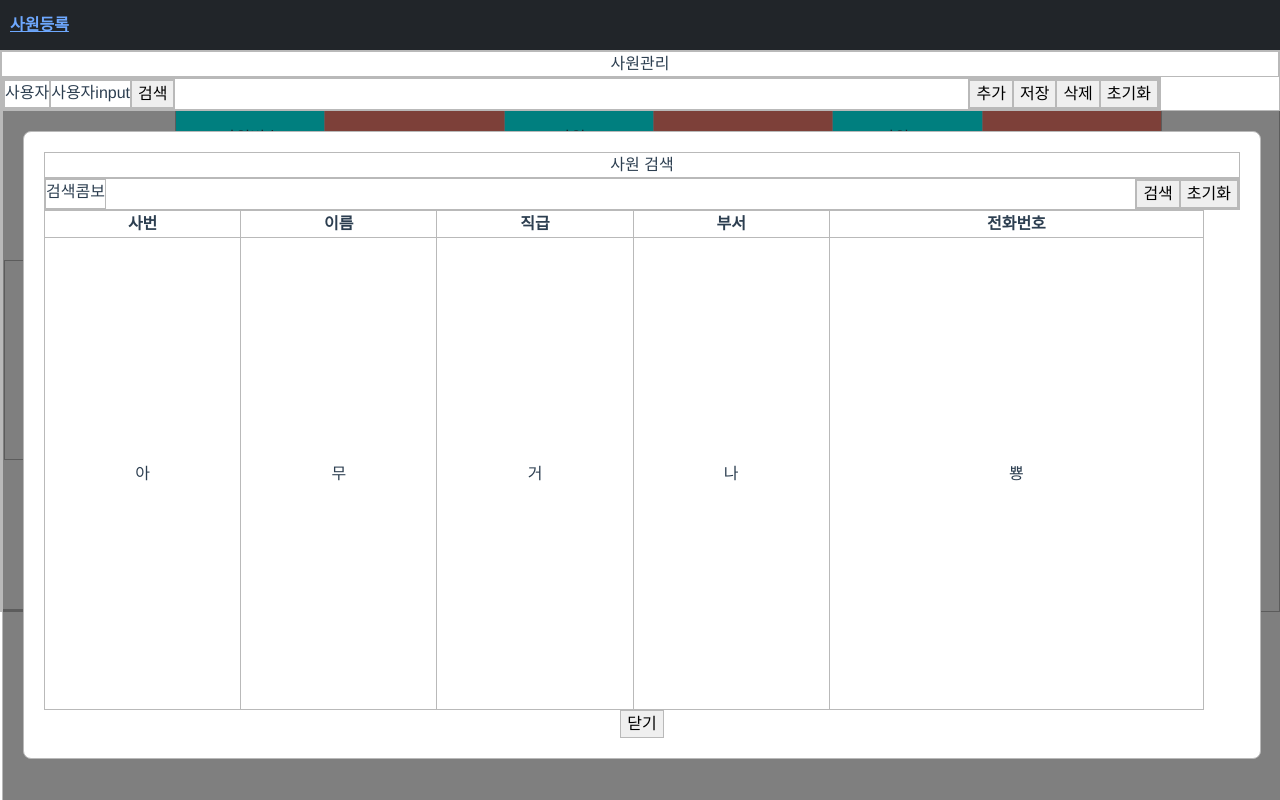
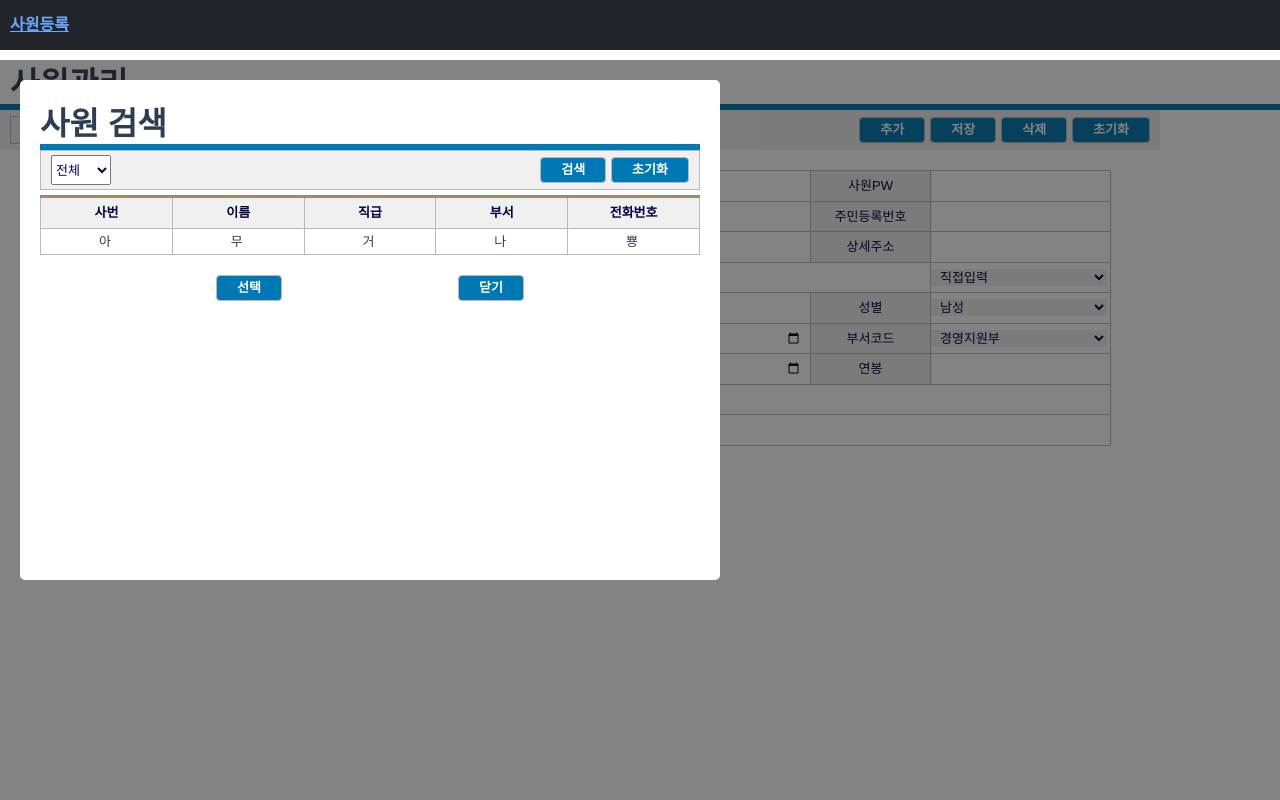
Before and after one commit to orangefield/teskan-front, a Vue app: page /emp in a window 1280 px wide. Both pictures are taken after a click on the button "검색". Built offline with nearby package versions, Linux system fonts and the light colour scheme.

Commit message:
CSS 대충 완료

```diff
--- a/src/views/emp/EmpForm.vue
+++ b/src/views/emp/EmpForm.vue
@@ -1,63 +1,77 @@
 <!-- 템플릿 시작 -->
 <template>
     <div class="emp_container">
-        <div class="emp_header">사원관리</div>
+        <!-- 사원 검색 모달창 시작-->
+        <div class="black_bg" v-if="isModalOpened == true">
+            <div class="white_bg">
+                <div class="emp_header">사원 검색</div>
+                <div class="emp_modal_menu">
+                    <select class="modal_dropdown_list">
+                        <option>전체</option>
+                        <option>이름</option>
+                        <option>사번</option>
+                        <option>부서</option>
+                    </select>
+                    <div>
+                        <button class="emp_btn mr_5">검색</button>
+                        <button class="emp_btn">초기화</button>
+                    </div>
+                </div>
+                <table class="modal_table mt_5">
+                    <thead>
+                        <tr>
+                            <th class="col_name">사번</th>
+                            <th class="col_name">이름</th>
+                            <th class="col_name">직급</th>
+                            <th class="col_name">부서</th>
+                            <th class="col_name">전화번호</th>
+                        </tr>
+                    </thead>
+                    <tbody>
+                        <tr>
+                            <td class="col_data">아</td>
+                            <td class="col_data">무</td>
+                            <td class="col_data">거</td>
+                            <td class="col_data">나</td>
+                            <td class="col_data">뿅</td>
+                        </tr>
+                    </tbody>
+                </table>
+                <div class="modal_menu mv_20">
+                    <button class="emp_btn">선택</button>
+                    <button class="emp_btn" @click="isModalOpened = false">닫기</button>
+                </div>
+            </div>
+        </div>
+        <!-- 사원 검색 모달창 끝-->
+        <div class="emp_header">
+            <p class="ml_10">사원관리</p>
+        </div>
         <div class="emp_body">
             <!-- 검색 및 CRUD 버튼 시작 -->
             <div class="menu">
                 <div class="menu_left">
-                    <div>사용자</div>
-                    <div>사용자input</div>
-                    <button @click="isModalOpened = true">검색</button>
+                    <div class="emp_search_keyword">
+                        <p>사용자</p>
+                    </div>
+                    <div class="mr_10"><input type="text"></div>
+                    <button class="emp_btn" @click="isModalOpened = true">검색</button>
                 </div>
                 <div class="menu_right">
-                    <button>추가</button>
-                    <button>저장</button>
-                    <button>삭제</button>
-                    <button>초기화</button>
+                    <button class="emp_btn mr_5">추가</button>
+                    <button class="emp_btn mr_5">저장</button>
+                    <button class="emp_btn mr_5">삭제</button>
+                    <button class="emp_btn mr_10">초기화</button>
                 </div>
             </div>
             <!-- 검색 및 CRUD 버튼 끝 -->
-            <!-- 사원 검색 모달창 시작-->
-            <div class="black_bg" v-if="isModalOpened == true">
-                <div class="white_bg">
-                    <div>사원 검색</div>
-                    <div class="emp_modal_menu">
-                        <div>검색콤보</div>
-                        <div>
-                            <button>검색</button>
-                            <button>초기화</button>
-                        </div>
-                    </div>
-                    <table>
-                        <thead>
-                            <tr>
-                                <th>사번</th>
-                                <th>이름</th>
-                                <th>직급</th>
-                                <th>부서</th>
-                                <th>전화번호</th>
-                            </tr>
-                        </thead>
-                        <tbody>
-                            <tr>
-                                <td>아</td>
-                                <td>무</td>
-                                <td>거</td>
-                                <td>나</td>
-                                <td>뿅</td>
-                            </tr>
-                        </tbody>
-                    </table>
-                    <button @click="isModalOpened = false">닫기</button>
-                </div>
-            </div>
-            <!-- 사원 검색 모달창 끝-->
             <!-- 데이터 입력 테이블 시작 -->
             <table>
                 <tr>
                     <td rowspan="9">
-                        <div class="emp_photo">클릭하여 사진 추가</div>
+                        <div class="emp_photo mh_20">
+                            <div>클릭하여 사진 추가</div>
+                        </div>
                     </td>
                     <td class="col_name">사원번호</td>
                     <td class="col_data"></td>
@@ -83,9 +97,19 @@
                 <tr>
                     <td class="col_name">이메일</td>
                     <td class="col_data"></td>
-                    <td>@</td>
-                    <td colspan="2"></td>
-                    <td class="col_data">이메일콤보</td>
+                    <td class="table_bt table_br ft_13">@</td>
+                    <td class="table_bt" colspan="2"></td>
+                    <td class="col_data">
+                        <select class="dropdown_list">
+                            <option value="">naver.com</option>
+                            <option>hanmail.net</option>
+                            <option>daum.net</option>
+                            <option>nate.com</option>
+                            <option>gmail.com</option>
+                            <option>hotmail.com</option>
+                            <option selected>직접입력</option>
+                        </select>
+                    </td>
                 </tr>
                 <tr>
                     <td class="col_name">전화번호</td>
@@ -93,31 +117,67 @@
                     <td class="col_name">휴대폰번호</td>
                     <td class="col_data"></td>
                     <td class="col_name">성별</td>
-                    <td class="col_data">성별콤보</td>
+                    <td class="col_data">
+                        <select class="dropdown_list">
+                            <option>남성</option>
+                            <option>여성</option>
+                        </select>
+                    </td>
                 </tr>
                 <tr>
                     <td class="col_name">입사구분코드</td>
-                    <td class="col_data">입사구분코드콤보</td>
+                    <td class="col_data">
+                        <select class="dropdown_list">
+                            <option>재직</option>
+                            <option>철수</option>
+                            <option>휴직</option>
+                        </select>
+                    </td>
                     <td class="col_name">입사일자</td>
-                    <td class="col_data">입사일자달력</td>
+                    <td class="col_data"><input class="emp_cal" type="date"></td>
                     <td class="col_name">부서코드</td>
-                    <td class="col_data">부서코드콤보</td>
+                    <td class="col_data">
+                        <select class="dropdown_list">
+                            <option>경영지원부</option>
+                            <option>기술부</option>
+                            <option>영업부</option>
+                            <option>품질</option>
+                        </select>
+                    </td>
                 </tr>
                 <tr>
                     <td class="col_name">직위구분코드</td>
-                    <td class="col_data">직위구분코드콤보</td>
+                    <td class="col_data">
+                        <select class="dropdown_list">
+                            <option>과장</option>
+                            <option>대리</option>
+                            <option>대표이사</option>
+                            <option>부장</option>
+                            <option>사원</option>
+                            <option>상무</option>
+                            <option>전무</option>
+                            <option>주임</option>
+                            <option>차장</option>
+                        </select>
+                    </td>
                     <td class="col_name">퇴사일자</td>
-                    <td class="col_data">퇴사일자달력</td>
+                    <td class="col_data"><input class="emp_cal" type="date"></td>
                     <td class="col_name">연봉</td>
                     <td class="col_data"></td>
                 </tr>
                 <tr>
                     <td class="col_name">병역여부</td>
-                    <td class="col_data">병역여부콤보</td>
+                    <td class="col_data">
+                        <select class="dropdown_list">
+                            <option>필</option>
+                            <option>미필</option>
+                        </select>
+                    </td>
+                    <td class="table_br" colspan="4"></td>
                 </tr>
                 <tr>
-                    <td class="col_name">비고</td>
-                    <td colspan="6"></td>
+                    <td class="col_name ">비고</td>
+                    <td class="table_bb table_bt table_br" colspan="6"></td>
                 </tr>
             </table>
             <!-- 데이터 입력 테이블 끝 -->
@@ -140,40 +200,126 @@ export default {
 <!-- CSS 시작 -->
 <style scoped>
 * {
-    border: 1px solid rgb(185, 185, 185);
+    margin: 0px;
+    padding: 0px;
+    box-sizing: border-box;
+    /* border: 1px solid rgb(185, 185, 185); */
+}
+
+.ft_13 {
+    font-size: 13px;
+}
+
+.mh_10 {
+    margin: 0px 10px 0px 10px;
+}
+
+.mh_20 {
+    margin: 0px 20px 0px 20px;
+}
+
+.mv_20 {
+    margin: 20px 0px 20px 0px;
+}
+
+.ml_10 {
+    margin: 0px 0px 0px 10px;
+}
+
+.mr_10 {
+    margin: 0px 10px 0px 0px;
+}
+
+.mr_5 {
+    margin: 0px 5px 0px 0px;
+}
+
+.mt_5 {
+    margin: 5px 0px 0px 0px;
 }
 
 table {
-    width: 1160px;
-    height: 500px;
+    /* width: 1160px;
+    height: 500px; 이제 필요 없음*/
+
 }
 
 .emp_container {
-    margin: 0
+    margin: 10px 0px 0px 0px;
+    /** 헤더 제작 끝나면 마진 수정하기 */
 }
 
 div {
     box-sizing: border-box;
 }
 
+.emp_header {
+    width: 100%;
+    height: 50px;
+    font-size: xx-large;
+    font-weight: bold;
+    display: flex;
+    justify-content: flex-start;
+    border-bottom: 6px solid #0078b3;
+}
+
+.emp_search_keyword {
+    display: flex;
+    padding: 0px 20px 0px 20px;
+    margin: 0px 10px 0px 10px;
+    align-items: center;
+    justify-content: center;
+    background-color: #f4edfa;
+    border: 1px solid rgb(185, 185, 185);
+    font-size: 13px;
+    font-weight: 900;
+    color: #000040;
+}
+
+.emp_btn {
+    padding: 2px 20px 2px 20px;
+    font-size: 13px;
+    font-weight: 900;
+    color: white;
+    background-color: #0078b3;
+    border: 0px;
+    border-radius: 4px;
+    border: 1px solid rgb(185, 185, 185);
+}
+
+.emp_cal {
+    width: 100%;
+    height: 100%;
+    border: 0px;
+    padding: 0px 5px 0px 5px;
+    font-size: 13px;
+}
+
 .black_bg {
     width: 100%;
     height: 100%;
-    background: rgba(0, 0, 0, 0.5);
+    background: rgba(11, 9, 9, 0.5);
     position: fixed;
     padding: 20px;
+    z-index: 10000;
 }
 
 .white_bg {
-    widows: 100%;
-    background: white;
-    border-radius: 8px;
+    width: 700px;
+    height: 500px;
+    background-color: white;
+    border-radius: 5px;
     padding: 20px;
 }
 
 .emp_modal_menu {
     display: flex;
     justify-content: space-between;
+    height: 40px;
+    background-color: #f0f0f0;
+    padding: 0px 10px 0px 10px;
+    align-items: center;
+    border: 1px solid rgb(185, 185, 185);
 }
 
 .emp_body {
@@ -183,6 +329,10 @@ div {
 .menu {
     display: flex;
     justify-content: space-between;
+    align-items: center;
+    height: 40px;
+    background-color: #f0f0f0;
+    margin-bottom: 20px;
 }
 
 .menu_left {
@@ -194,18 +344,69 @@ div {
 }
 
 .emp_photo {
+    display: flex;
+    justify-content: center;
+    align-items: center;
     width: 170px;
     height: 200px;
+    border: 1px solid rgb(185, 185, 185);
+    font-size: 15px;
 }
 
 .col_name {
-    width: 150px;
-    background-color: aqua;
+    width: 120px;
+    padding: 5px 0px 5px 0px;
+    background-color: #f0f0f0;
+    font-size: 13px;
+    border: 1px solid rgb(185, 185, 185);
+    border-radius: 3px;
+    color: #000040;
 }
 
 .col_data {
     width: 180px;
-    background-color: salmon;
+    /* background-color: salmon; */
+    border: 1px solid rgb(185, 185, 185);
+    padding: 3px 3px 3px 0px;
+    font-size: 13px;
 }
-</style>>
+
+.table_bt {
+    border-top: 1px solid rgb(185, 185, 185);
+}
+
+.table_bb {
+    border-bottom: 1px solid rgb(185, 185, 185);
+}
+
+.table_br {
+    border-right: 1px solid rgb(185, 185, 185);
+}
+
+.dropdown_list {
+    width: 100%;
+    height: 100%;
+    font-size: 13px;
+    border: 0px;
+    padding: 0px 0px 0px 5px;
+    color: #000040;
+}
+
+.modal_dropdown_list {
+    width: 60px;
+    height: 30px;
+    font-size: 13px;
+    color: #000040;
+}
+
+.modal_table {
+    width: 100%;
+    border-top: 3px solid rgb(156, 139, 108);
+}
+
+.modal_menu {
+    display: flex;
+    justify-content: space-evenly;
+}
+</style>
 <!-- CSS 끝 -->
```
